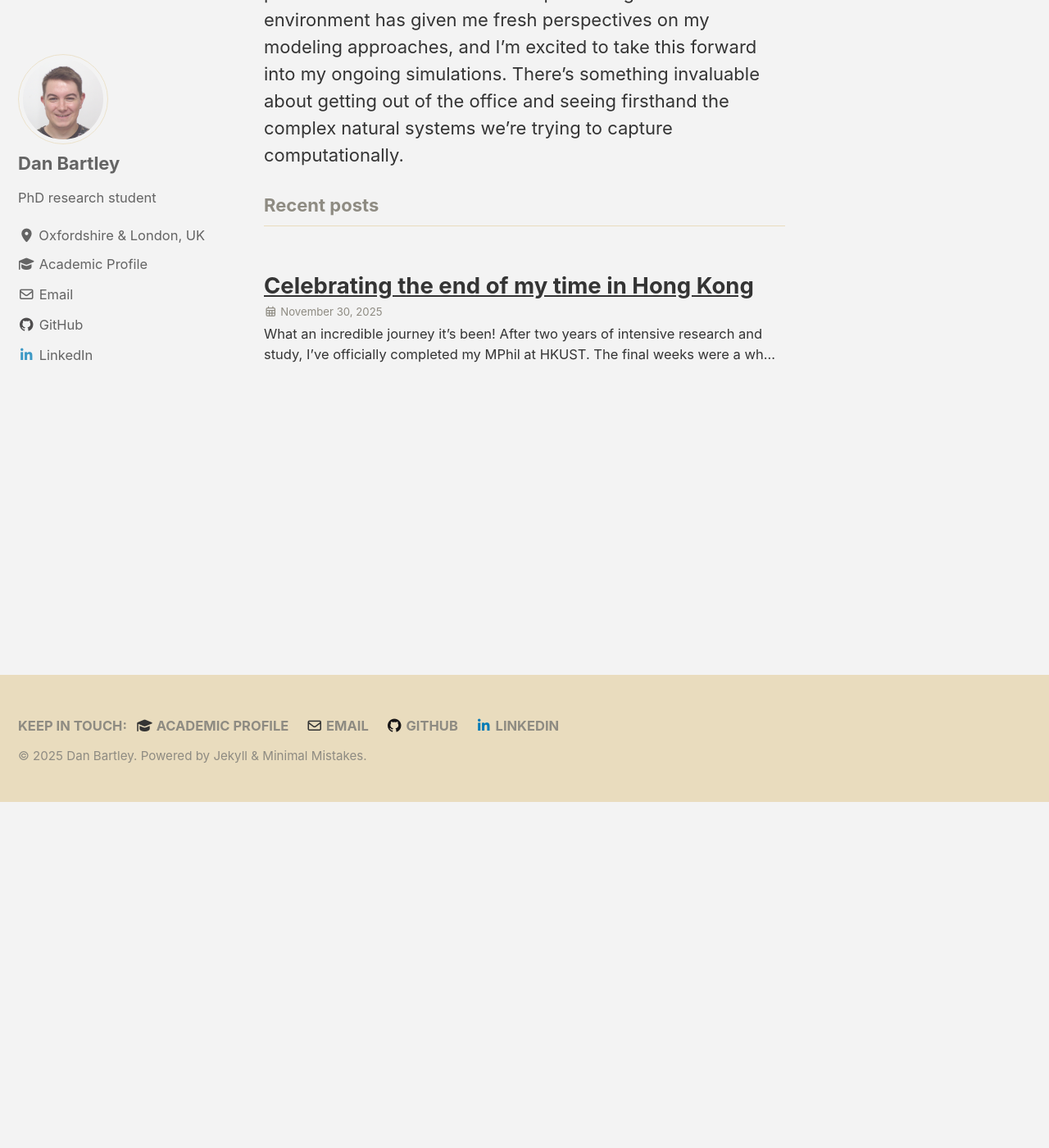
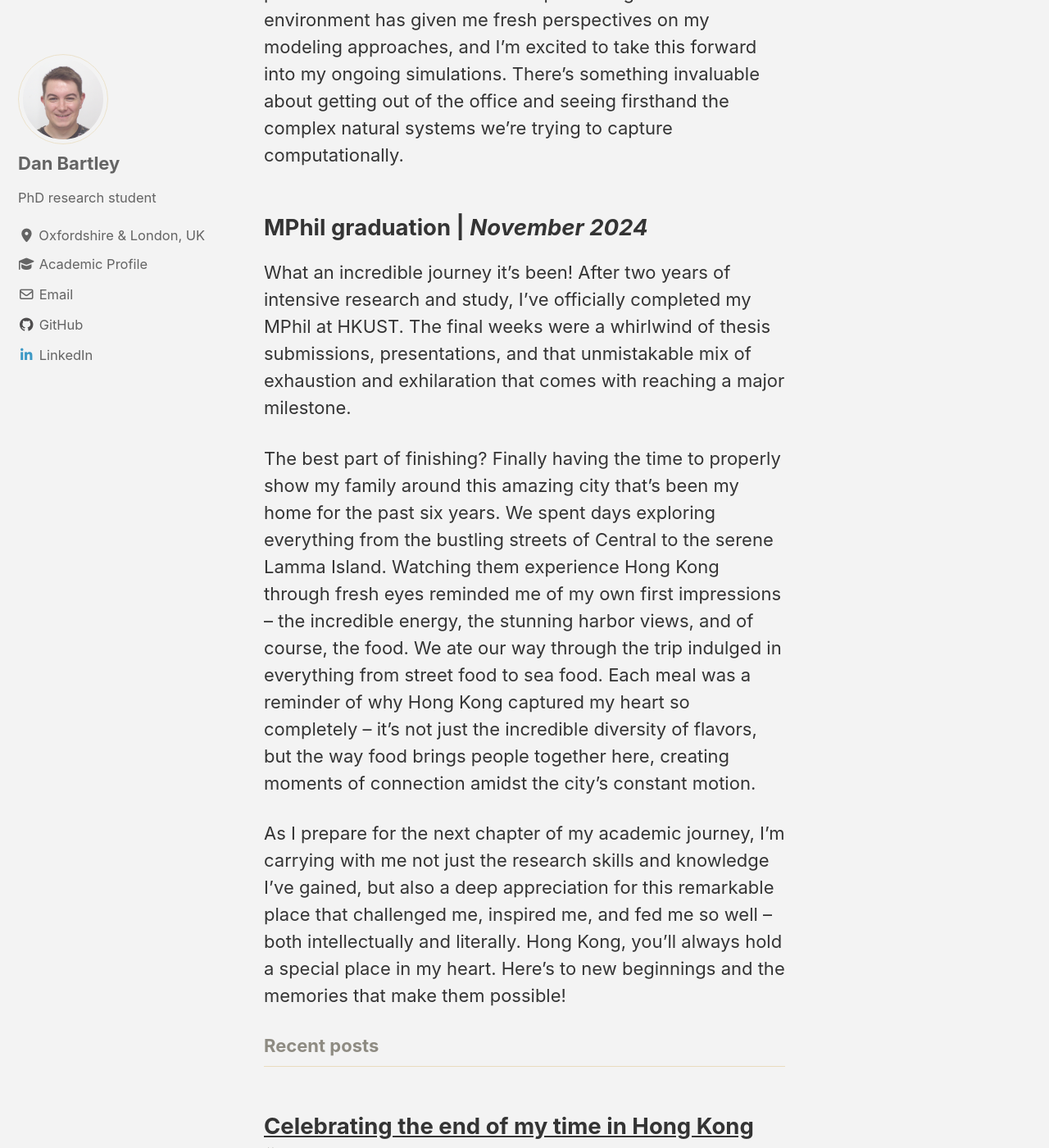
Before and after one commit to dpb-hydro/dpb-hydro.github.io, a Jekyll site: the page built from _pages/news.md, in a window 1280 px wide and 1400 px high, scrolled down 422 px. Shown: the whole window at 82% size. Built offline with Jekyll 4.4.1, drawn with Linux system fonts in a browser that asks for light colours; cached includes are drawn as plain includes.

```diff
--- a/_pages/news.md
+++ b/_pages/news.md
@@ -5,6 +5,14 @@ title: News
 author_profile: true
 ---
 
-## Cyprus workshop | *[July 2025]*
+## Cyprus workshop | *July 2025*
 
 Just returned from an incredible week in Cyprus on a workshop for my PhD project. Between early morning presentations and code tweaks, I managed to explore some of Nicosia and sample the local cuisine. The combination of productive research work and experiencing a new environment has given me fresh perspectives on my modeling approaches, and I'm excited to take this forward into my ongoing simulations. There's something invaluable about getting out of the office and seeing firsthand the complex natural systems we're trying to capture computationally.
+
+## MPhil graduation | *November 2024*
+
+What an incredible journey it's been! After two years of intensive research and study, I've officially completed my MPhil at HKUST. The final weeks were a whirlwind of thesis submissions, presentations, and that unmistakable mix of exhaustion and exhilaration that comes with reaching a major milestone.
+
+The best part of finishing? Finally having the time to properly show my family around this amazing city that's been my home for the past six years. We spent days exploring everything from the bustling streets of Central to the serene Lamma Island. Watching them experience Hong Kong through fresh eyes reminded me of my own first impressions – the incredible energy, the stunning harbor views, and of course, the food. We ate our way through the trip indulged in everything from street food to sea food. Each meal was a reminder of why Hong Kong captured my heart so completely – it's not just the incredible diversity of flavors, but the way food brings people together here, creating moments of connection amidst the city's constant motion.
+
+As I prepare for the next chapter of my academic journey, I'm carrying with me not just the research skills and knowledge I've gained, but also a deep appreciation for this remarkable place that challenged me, inspired me, and fed me so well – both intellectually and literally. Hong Kong, you'll always hold a special place in my heart. Here's to new beginnings and the memories that make them possible!
```
Also changed, not shown: _pages/cv.md (+0 -4 lines), _pages/gallery.md (+4 -1 lines).
